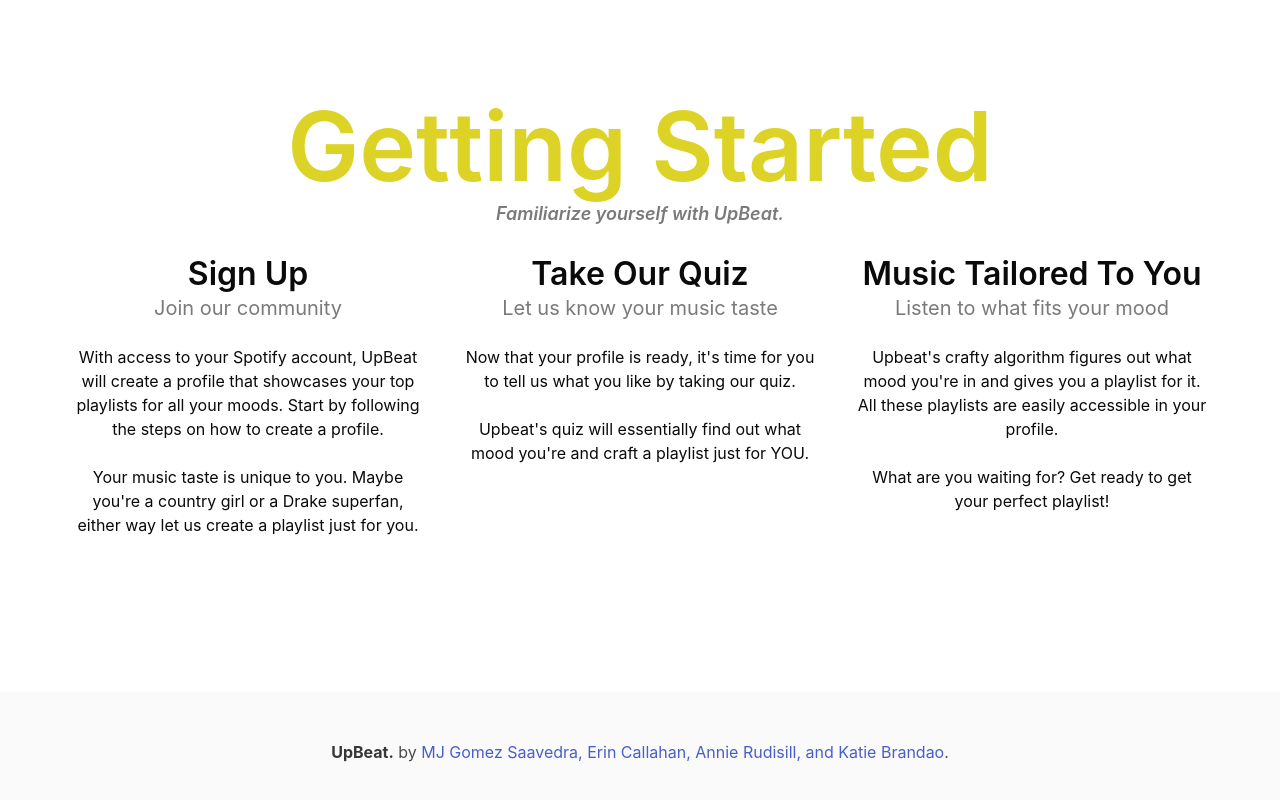
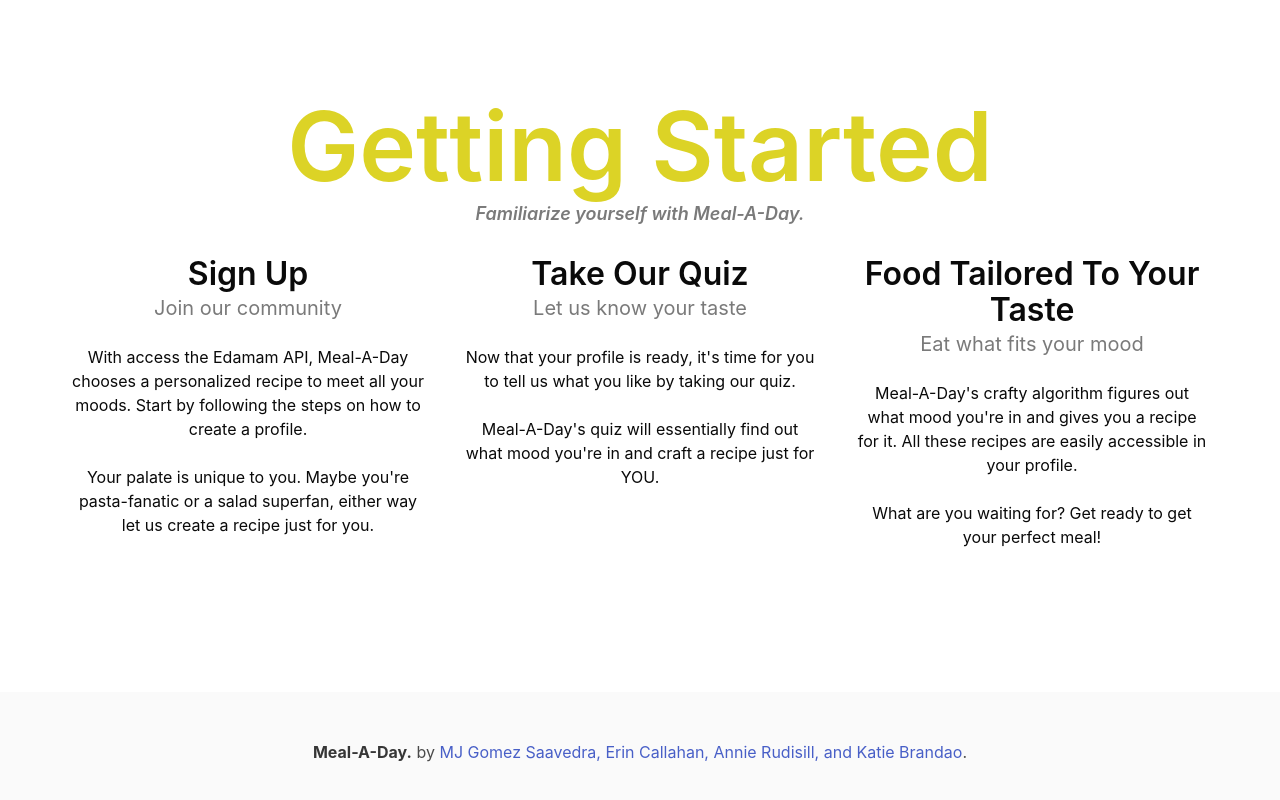
Before and after one commit to mjgomsa/Meal-A-Day, a website: page index.html in a window 1280 px wide. Shown: the part 908-1708 px from the top of the page. Drawn offline with nearby package versions, Linux system fonts and the light colour scheme; a web font is replaced by a local one.

Commit message:
Changing from UpBeat-->Meal-A-Day

```diff
--- a/index.html
+++ b/index.html
@@ -10,7 +10,7 @@
     <script src="https://kit.fontawesome.com/3e0c7ee1b1.js" crossorigin="anonymous"></script>
     <link rel="icon" href="images/favicon.png">
     <link rel="stylesheet" href="node_modules/hover.css/css/hover.css">
-    <title>UpBeat: Home</title>
+    <title>Meal-A-Day: Home</title>
 </head>
 <body>
     <nav class="navbar is-fixed-top" role="navigation" aria-label="main navigation">
@@ -29,7 +29,7 @@
 
             <!-- Can't take quiz or view playlist until user is signed in... but for now -->
             <a href="./quiz.html" class="navbar-item brackets">
-                <span style="color:red;">Take Quiz Hey MJ</span>
+                <span style="color:red;">Take Quiz</span>
             </a>
             <!-- <a class="navbar-item brackets">My Playlists</a> -->
           </div>
@@ -52,12 +52,12 @@
         <div class="hero-body">
             <div class="container">
                 <h1 class="title" id=logo_font>
-                    UpBeat.
+                    Meal-A-Day.
                 </h1><br>
                 <h2 class="subtitle">
                     Because you don't always feel the same way
                     <br>
-                    and neither should your playlists.
+                    and neither should your recipes.
                     <br><br>
                     Sign Up, Take the Quiz.
                 </h2>
@@ -75,41 +75,40 @@
             <div class="content has-text-centered">
                 <br>
                 <h1 class="title is-family-secondary">Getting Started</h1>
-                <h5 class="subtitle has-text-grey is-italic">Familiarize yourself with UpBeat.</h5>
+                <h5 class="subtitle has-text-grey is-italic">Familiarize yourself with Meal-A-Day.</h5>
             </div>
             <div class="columns">
                 <div class="column has-text-centered m-2">
                     <h1 class="title">Sign Up</h1>
                     <h5 class="subtitle has-text-grey">Join our community</h5>
-                    <p>With access to your Spotify account, UpBeat will create a profile that showcases your
-                        top playlists for all your moods. Start by following the steps on how to create a profile.
+                    <p>With access the Edamam API, Meal-A-Day chooses a personalized recipe to meet all your moods. Start by following the steps on how to create a profile.
                     </p>
                     <br>
-                    <p>Your music taste is unique to you. Maybe you're a country girl or a Drake superfan, either
-                        way let us create a playlist just for you. </p>
+                    <p>Your palate is unique to you. Maybe you're pasta-fanatic or a salad superfan, either
+                        way let us create a recipe just for you. </p>
 
                 </div>
                 <div class="column has-text-centered  m-2">
                     <h1 class="title">Take Our Quiz</h1>
-                    <h5 class="subtitle has-text-grey">Let us know your music taste</h5>
+                    <h5 class="subtitle has-text-grey">Let us know your taste</h5>
                     <p>Now that your profile is ready, it's time for you to tell us what you like by taking our quiz.
                     </p>
                     <br>
                     <p>
-                        Upbeat's quiz will essentially find out what mood you're and craft a playlist just for YOU.
+                        Meal-A-Day's quiz will essentially find out what mood you're in and craft a recipe just for YOU.
                     </p>
 
 
 
                 </div>
                 <div class="column has-text-centered m-2">
-                    <h1 class="title">Music Tailored To You </h1>
-                    <h5 class="subtitle has-text-grey">Listen to what fits your mood</h5>
-                    <p>Upbeat's crafty algorithm figures out what mood you're in and gives you a playlist for it. All these playlists are easily accessible in your profile.
+                    <h1 class="title">Food Tailored To Your Taste </h1>
+                    <h5 class="subtitle has-text-grey">Eat what fits your mood</h5>
+                    <p>Meal-A-Day's crafty algorithm figures out what mood you're in and gives you a recipe for it. All these recipes are easily accessible in your profile.
                     </p>
                     <br>
                     <p>
-                        What are you waiting for? Get ready to get your perfect playlist!</p>
+                        What are you waiting for? Get ready to get your perfect meal!</p>
 
                 </div>
             </div>
@@ -119,7 +118,7 @@
     <footer class="footer">
         <div class="content has-text-centered">
           <p>
-            <strong>UpBeat.</strong> by <a>MJ Gomez Saavedra, Erin Callahan, Annie Rudisill, and Katie Brandao</a>.
+            <strong>Meal-A-Day.</strong> by <a>MJ Gomez Saavedra, Erin Callahan, Annie Rudisill, and Katie Brandao</a>.
           </p>
         </div>
       </footer>
--- a/package.json
+++ b/package.json
@@ -17,8 +17,10 @@
   },
   "homepage": "https://github.com/annamac7/UpBeat#readme",
   "dependencies": {
+    "browser": "^0.2.6",
     "browser-sync": "^2.26.13",
     "bulma": "^0.9.1",
-    "hover.css": "^2.3.2"
+    "hover.css": "^2.3.2",
+    "sync": "^0.2.5"
   }
 }
--- a/styles.css
+++ b/styles.css
@@ -15,7 +15,7 @@
  .logo {
     background: url(images/Logo.png) no-repeat center center;
     background-size: cover;
-    width: 200px;
+    width: 300px;
   }
   /* INDEX */
   #home_banner{
```
Also changed, not shown: logIn.html (+2 -2 lines), profile.html (+1 -1 lines), quiz.html (+2 -2 lines), signUp.html (+2 -2 lines), images/LS-logo.png (deleted), images/favicon.png, 1 other file.
